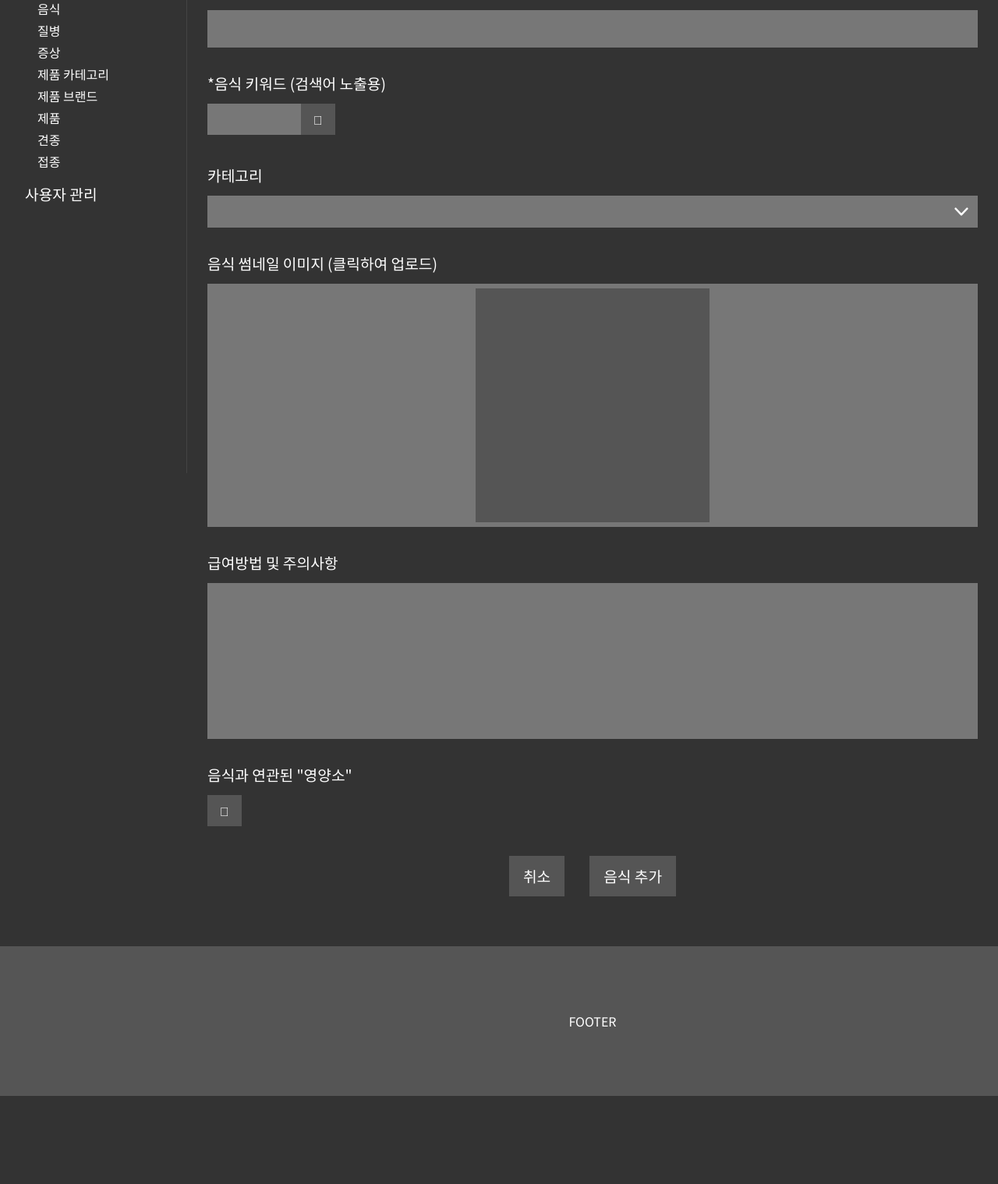
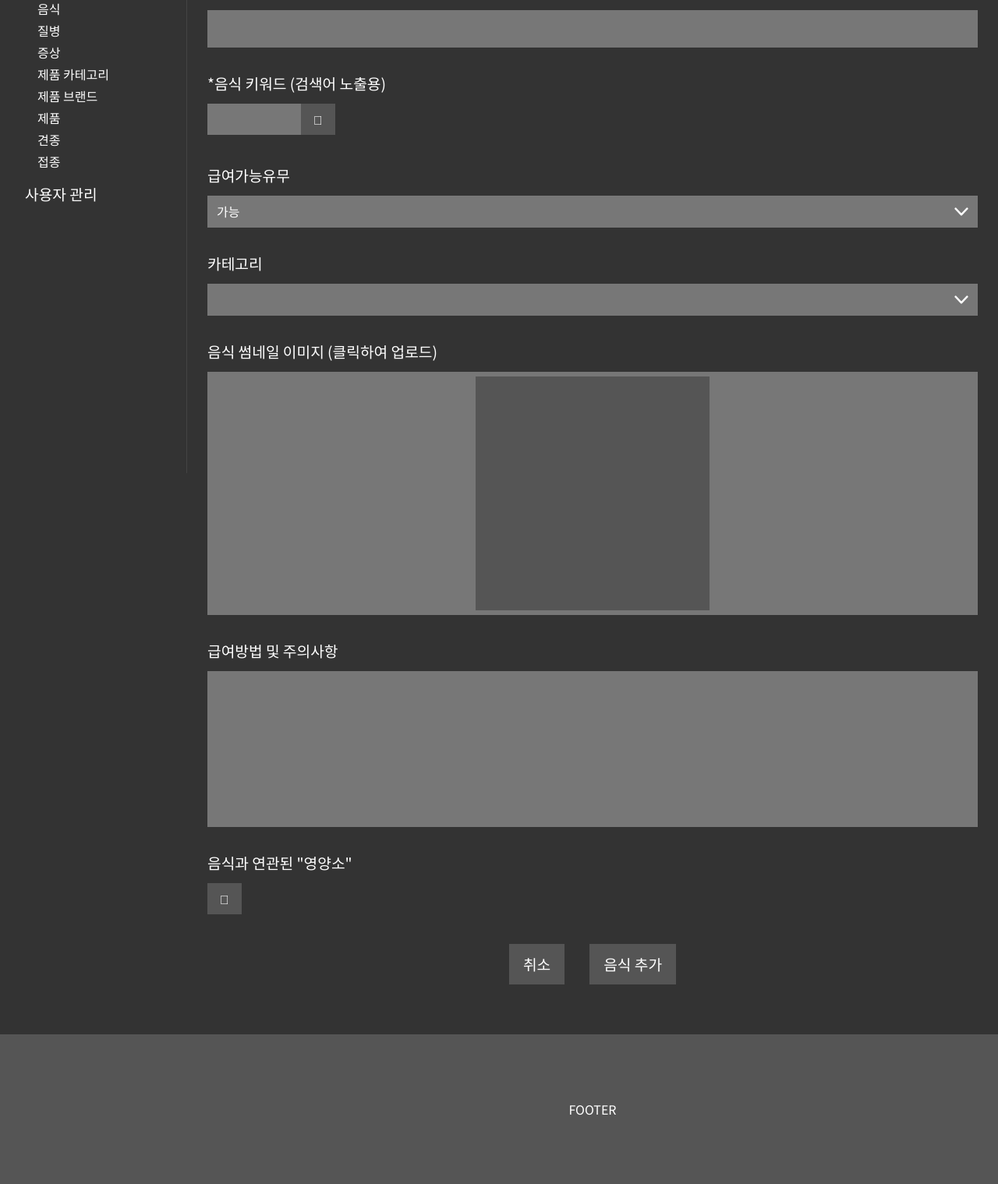
Before and after one commit to makitvalue/PetAdmin, a Node server app: page /food/add in a window 1280 px wide. Shown: the part 273-1792 px from the top of the page at 78% size. Before the commit the page ends 1679 px from the top, so only its background shows below. Run offline with Node 20, Linux system fonts and the light colour scheme; data that the repository does not hold is empty; some libraries are stand-ins or nearby versions.

Commit message:
food > edible

```diff
--- a/public/js/food.js
+++ b/public/js/food.js
@@ -11,6 +11,7 @@ const inputHiddenFId = document.querySelector('.js-input-hidden-f-id');
 const divNutrientList = document.querySelector('.js-div-nutrient-list');
 const buttonNutrientAdd = document.querySelector('.js-button-nutrient-add');
 const selectCategory = document.querySelector('.js-select-category');
+const selectEdible = document.querySelector('.js-select-edible');
 
 
 function getFoodList() {
@@ -66,6 +67,7 @@ function getFood(fId) {
         inputName.value = food.f_name;
         textareaDesc.value = food.f_desc;
         selectCategory.value = food.f_fnc_id;
+        selectEdible.value = food.f_edible;
 
         let keywordList = food.f_keyword.split('|');
 
@@ -171,6 +173,7 @@ function saveFood(mode, callback) {
             keyword: keyword,
             nutrients: nutrientList,
             fncId: selectCategory.value,
+            edible: selectEdible.value,
             fId: (mode === 'MODIFY') ? inputHiddenFId.value : ''
         })
     })
--- a/views/food_add.ejs
+++ b/views/food_add.ejs
@@ -14,6 +14,14 @@
                 <button class="js-button-keyword-add default"><i class="fal fa-plus"></i></button>
             </div>
         </div>
+    </div>
+
+    <div class="form-box">
+        <p>급여가능유무</p>
+        <select class="js-select-edible default">
+            <option value="Y" selected>가능</option>
+            <option value="N">불가능</option>
+        </select>
     </div>
 
     <div class="form-box">
--- a/views/food_detail.ejs
+++ b/views/food_detail.ejs
@@ -16,6 +16,14 @@
                 <button class="js-button-keyword-add default"><i class="fal fa-plus"></i></button>
             </div>
         </div>
+    </div>
+
+    <div class="form-box">
+        <p>급여가능유무</p>
+        <select class="js-select-edible default">
+            <option value="Y" selected>가능</option>
+            <option value="N">불가능</option>
+        </select>
     </div>
 
     <div class="form-box">
```
Also changed, not shown: routes/webapi.js (+4 -3 lines).
